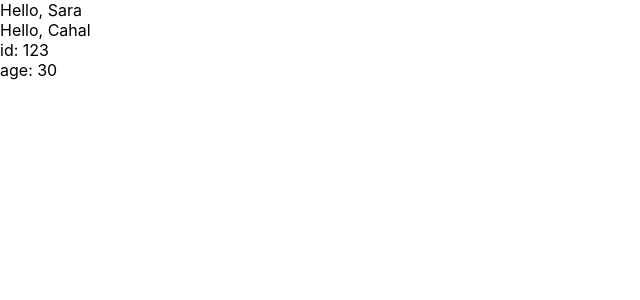
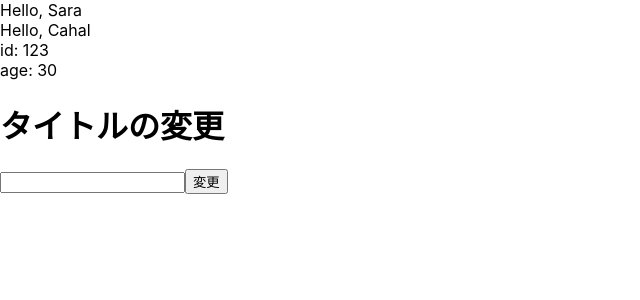
Before and after one commit to saezuri510/tsx-practice, a React (Create React App) app: page / in a window 1280 px wide. Shown: the top 300 px of the page, without its empty margins (0-640 px from the left). Built offline with nearby package versions, Linux system fonts and the light colour scheme.

Commit message:
tsx-welcome練習10

```diff
--- a/src/App.tsx
+++ b/src/App.tsx
@@ -1,5 +1,6 @@
 import { Welcome } from "./Welcome";
 import type { DataItem } from "./DataItem";
+import { ChangeTitle } from "./ChangeTitle";
 
 export default function App() {
     const data: DataItem[] = [
@@ -11,6 +12,7 @@ export default function App() {
             {data.map((data: DataItem) => {
                 return <Welcome {...data} />;
             })}
+            <ChangeTitle />
         </div>
     );
 }
--- /dev/null
+++ b/src/ChangeTitle.tsx
@@ -0,0 +1,21 @@
+import { useState } from "react";
+
+export const ChangeTitle = () => {
+    const [text, setText] = useState<string>("");
+    const [title, setTitle] = useState<string>("");
+    const changeText = () => {};
+    return (
+        <>
+            <h1>タイトルの変更</h1>
+            <form onSubmit={changeText}>
+                <input
+                    type="text"
+                    value={text}
+                    onChange={(e) => setText(e.target.value)}
+                />
+                <button>変更</button>
+            </form>
+            <div>{text}</div>
+        </>
+    );
+};
```
Also changed, not shown: src/Welcome.tsx (+4 -3 lines).
